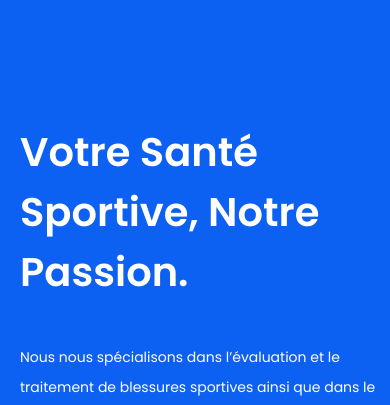
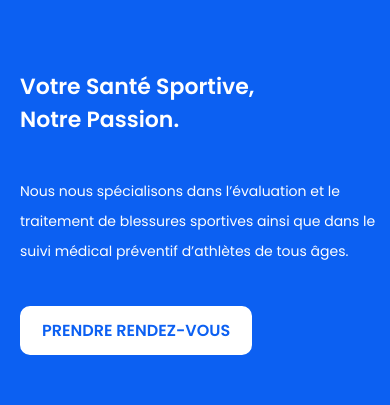
Before and after one commit to GabGo51/cms-website, a React (Create React App) app: page / in a window 390 px wide. Shown: the part 435-840 px from the top of the page. Built offline with nearby package versions, Linux system fonts and the light colour scheme.

Commit message:
responsive header

```diff
--- a/src/components/Hero.js
+++ b/src/components/Hero.js
@@ -3,8 +3,6 @@ import styled from "styled-components";
 import photo from "../img/photo.png";
 import mountain from '../img/mountain.png'
 import { useState, useEffect } from "react";
-
-
 
 //Hero compo displaying Title, imgs and booking button
 const Hero = () => {
@@ -56,7 +54,7 @@ const Container = styled.section`
   align-items: center;
   justify-content: center;
   padding: 50px 0px;
-
+  padding-bottom: 85px;
 
   button {
     background-color: white;
@@ -82,6 +80,11 @@ const Container = styled.section`
     max-width: 650px;
     line-height: 30px;
   }
+
+  @media (max-width: 850px) {
+      padding-bottom: 30px;
+
+    }
 `;
 
 const Box = styled.div`
@@ -104,27 +107,34 @@ const Box = styled.div`
 `;
 
 const TextBox = styled.div`
-  max-width: 700px;
-  min-width: 300px;
+
   margin-top: 70px;
-  margin-right: 100px;
+
   h1 {
     color: white;
     margin-bottom: 40px;
-    max-width: 700px;
+    width: 100%;
     font-weight: 600;
     font-family: Poppins;
     font-size: 60px;
+    @media (max-width: 1200px) {
+      font-size: 42px;
+
+    }
     @media (max-width: 850px) {
       font-size: 32px;
+      min-width: 400px;
+
+    }
+    @media (max-width: 550px) {
+      font-size: 22px;
+      min-width: 0;
+      max-width: 300px;
     }
   }
 
   @media (max-width: 1170px) {
     padding-left: 20px;
-    h1{
-      font-size: 40px;
-    }
     p{
       max-width: 400px;
     }
@@ -151,7 +161,7 @@ const ImageBox = styled.div`
     filter: brightness(105%);
     animation: fadeIn 500ms forwards; /* Apply the fade-in animation */
     @media (max-width: 550px) {
-      width: 400px;
+      width: 300px;
   }
   }
 
@@ -171,7 +181,7 @@ const ImageBox = styled.div`
     }
 
     @media (max-width: 550px) {
-      transform: translate(-8%, -20%);
+      transform: translate(-20%, -20%);
       width: 320px;
   }
   }
```
